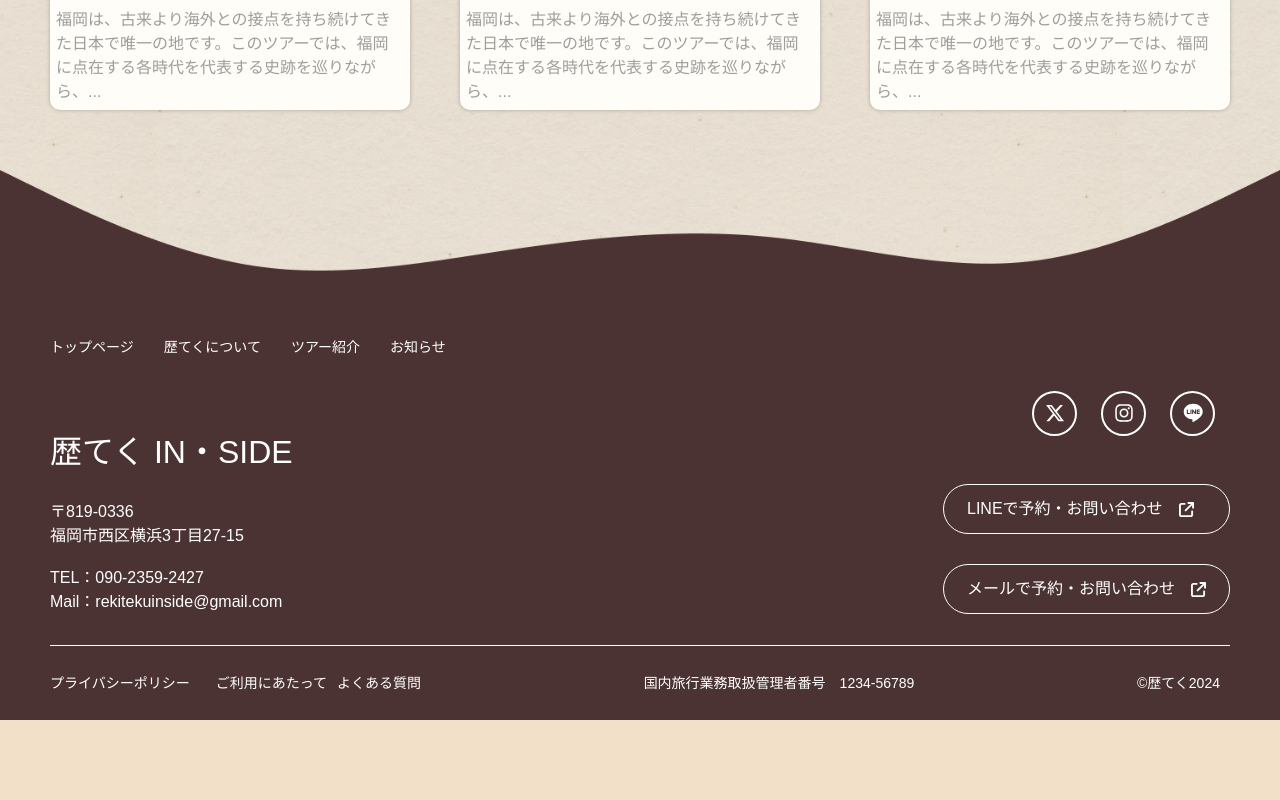
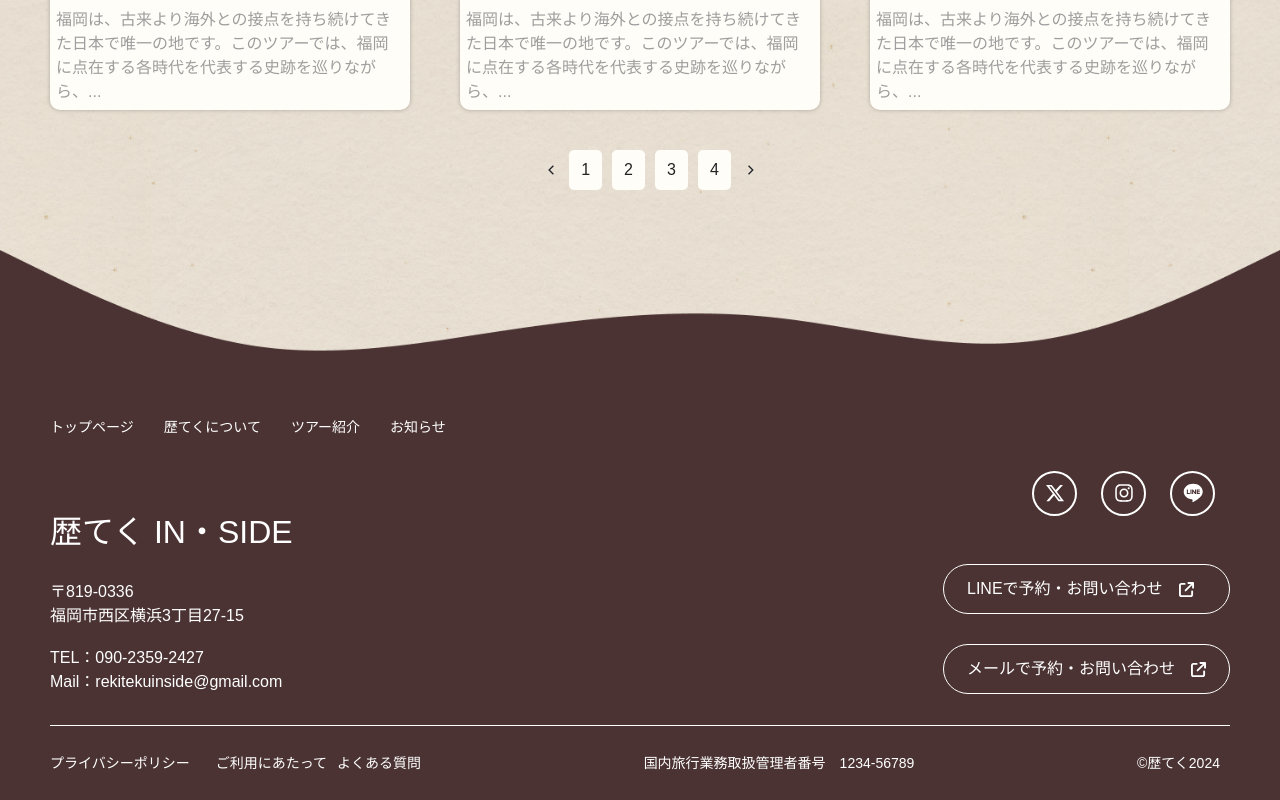
Before and after one commit to huynhnguyen1906/Reki-Teku, a Next.js app: page /news/1 in a window 1280 px wide. Shown: the part 5263-6063 px from the top of the page. Before the commit the page ends 5983 px from the top, so only its background shows below. Built offline with nearby package versions, Linux system fonts and the light colour scheme; a web font is replaced by a local one.

Commit message:
chore: Update navigation links in Header component

```diff
--- a/src/components/Header/Header.tsx
+++ b/src/components/Header/Header.tsx
@@ -22,9 +22,9 @@ export default function Header() {
                 <Navbar.Toggle aria-controls="basic-navbar-nav" onClick={handleShow} />
                 <Navbar.Collapse id="basic-navbar-nav">
                     <Nav className="d-flex justify-content-end">
-                        <Nav.Link href="/about/a">歴てくについて</Nav.Link>
+                        <Nav.Link href="/about/">歴てくについて</Nav.Link>
                         <Nav.Link href="/tours/a">ツアー紹介</Nav.Link>
-                        <Nav.Link href="/news">お知らせ</Nav.Link>
+                        <Nav.Link href="/news/a">お知らせ</Nav.Link>
                     </Nav>
                 </Navbar.Collapse>
             </Navbar>
--- a/src/components/News/NewsContainer.tsx
+++ b/src/components/News/NewsContainer.tsx
@@ -60,6 +60,7 @@ export default function NewsContainer() {
                         <NewsCard />
                         <NewsCard />
                     </div>
+                    <NewsPagination />
                 </>
             )}
         </div>
--- a/src/components/News/Pagination.tsx
+++ b/src/components/News/Pagination.tsx
@@ -10,16 +10,16 @@ export default function Pagination() {
                     <CgChevronLeft />
                 </li>
                 <li>
-                    <a href="#">1</a>
+                    <p>1</p>
                 </li>
                 <li>
-                    <a href="#">2</a>
+                    <p>2</p>
                 </li>
                 <li>
-                    <a href="#">3</a>
+                    <p>3</p>
                 </li>
                 <li>
-                    <a href="#">4</a>
+                    <p>4</p>
                 </li>
                 <li>
                     <CgChevronRight />
--- a/styles/componentsStyles/News/Pagination.module.scss
+++ b/styles/componentsStyles/News/Pagination.module.scss
@@ -6,14 +6,17 @@
         justify-content: center;
         align-items: center;
         gap: 1rem;
+        height: 40px;
         li {
             list-style: none;
-            a {
+            display: flex;
+            justify-content: center;
+            align-items: center;
+            p {
                 padding: 8px 12px;
                 color: $text-color;
                 font-size: 16px;
                 border-radius: 5px;
-                text-decoration: none;
                 background: $accent-color-white;
                 &:hover {
                     color: $accent-color-white;
```
